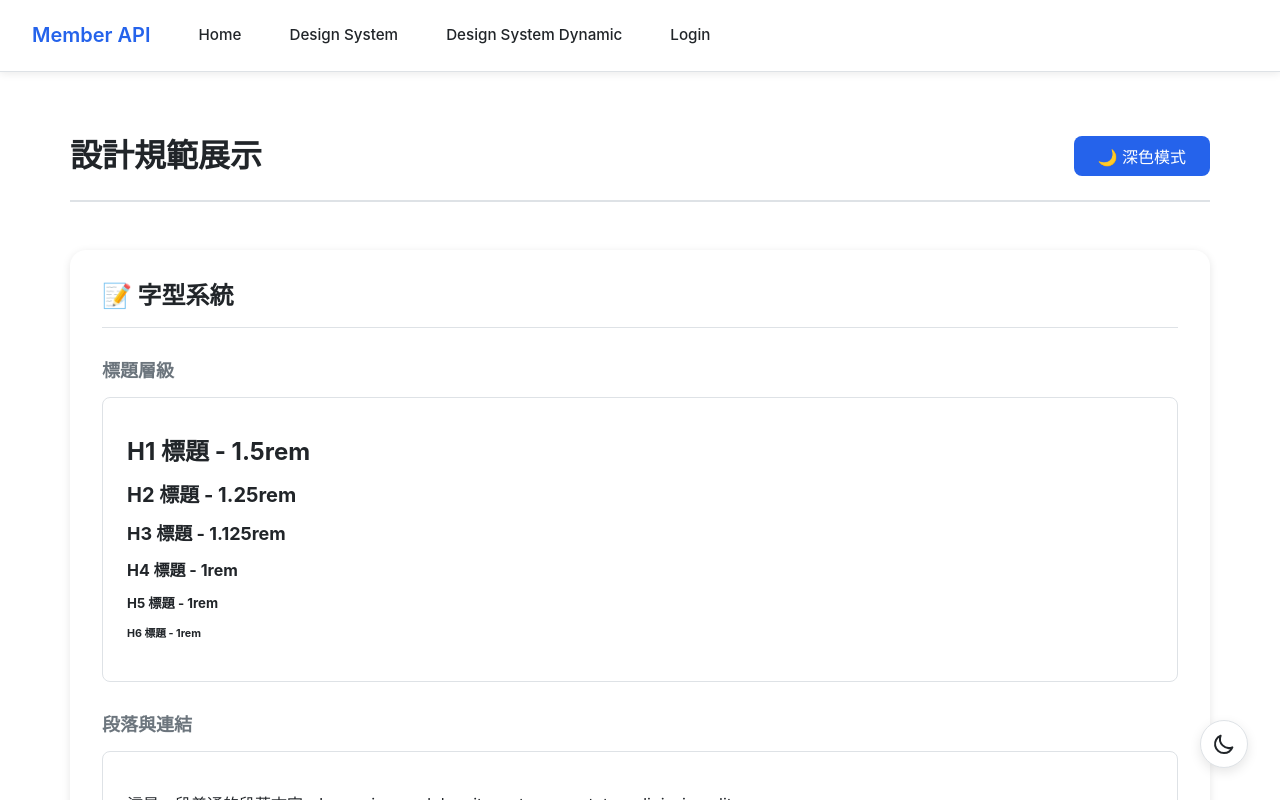
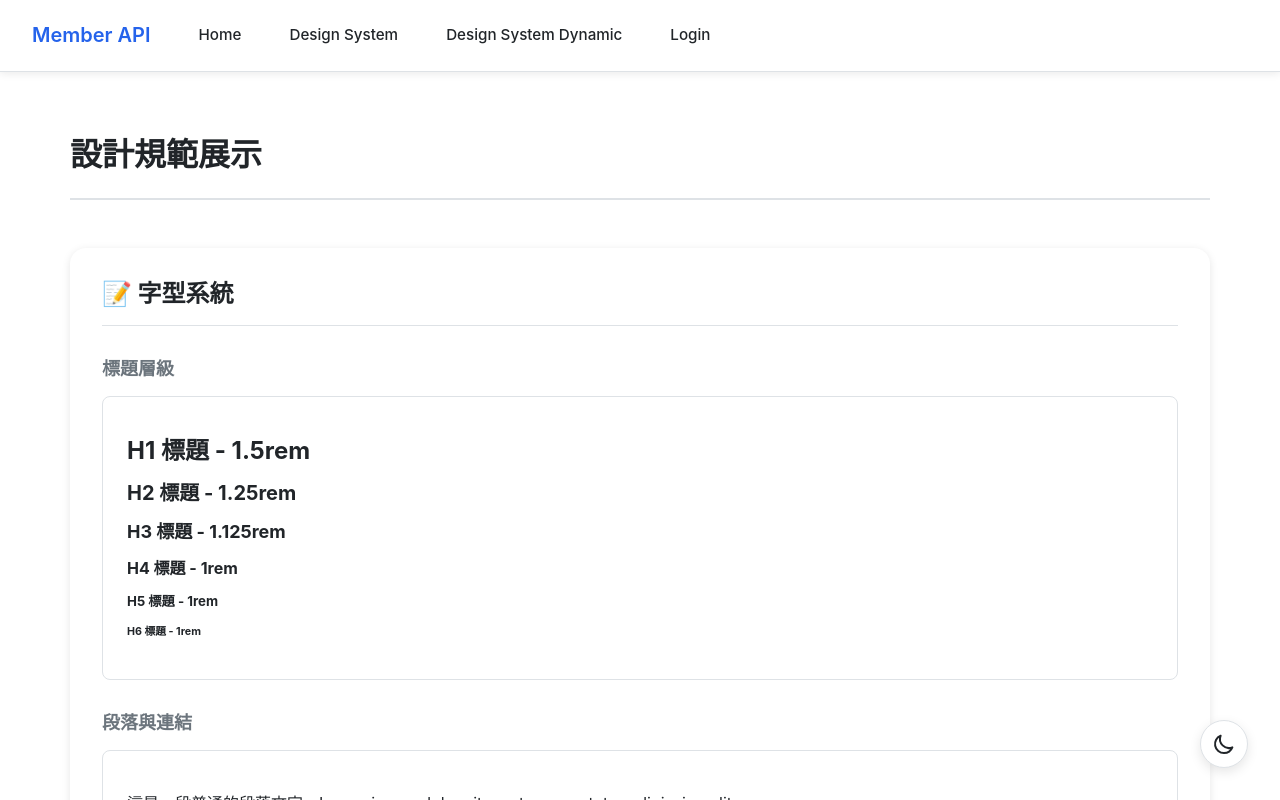
Before and after one commit to jeby-228/member_API_frontend, a SvelteKit app: page /design_system in a window 1280 px wide. Shown: the top 800 px of the page. Built offline with nearby package versions, Linux system fonts and the light colour scheme.

Commit message:
Refactor design system: remove dark mode toggle and update header title for dynamic rendering

```diff
--- a/src/routes/design_system/+page.svelte
+++ b/src/routes/design_system/+page.svelte
@@ -1,23 +1,7 @@
-<script lang="ts">
-	let darkMode = $state(false);
-
-	function toggleDarkMode() {
-		darkMode = !darkMode;
-		if (darkMode) {
-			document.documentElement.classList.add('dark');
-		} else {
-			document.documentElement.classList.remove('dark');
-		}
-	}
-</script>
-
 <div class="container demo-page">
 	<!-- Header -->
 	<header class="demo-header">
 		<h1>設計規範展示</h1>
-		<button class="theme-toggle" onclick={toggleDarkMode}>
-			{darkMode ? '☀️ 淺色模式' : '🌙 深色模式'}
-		</button>
 	</header>
 
 	<!-- Typography Section -->
@@ -186,22 +170,6 @@
 		font-size: 2rem;
 	}
 
-	.theme-toggle {
-		padding: 0.5rem 1.5rem;
-		font-size: 1rem;
-		background-color: var(--btn-primary);
-		color: white;
-		border: none;
-		border-radius: 0.5rem;
-		cursor: pointer;
-		transition: all 0.3s ease;
-	}
-
-	.theme-toggle:hover {
-		background-color: var(--btn-primary-hover);
-		transform: translateY(-2px);
-	}
-
 	/* Section */
 	.demo-section {
 		margin-bottom: 3rem;
--- a/src/routes/design_system_dynamic/+page.svelte
+++ b/src/routes/design_system_dynamic/+page.svelte
@@ -62,7 +62,7 @@
 <div class="container demo-page">
 	<!-- Header -->
 	<header class="demo-header">
-		<h1>設計規範展示</h1>
+		<h1>設計規範展示 動態渲染</h1>
 	</header>
 
 	<!-- Typography Section -->
```
